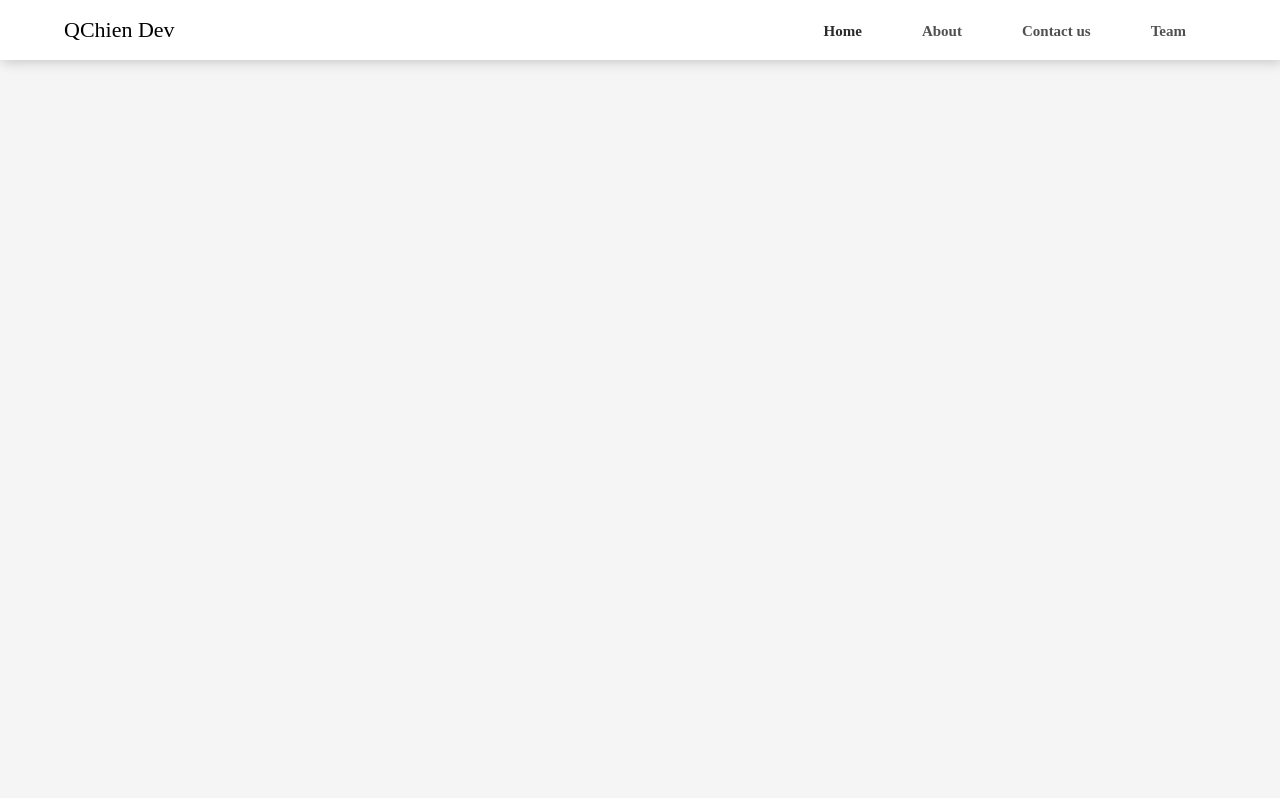
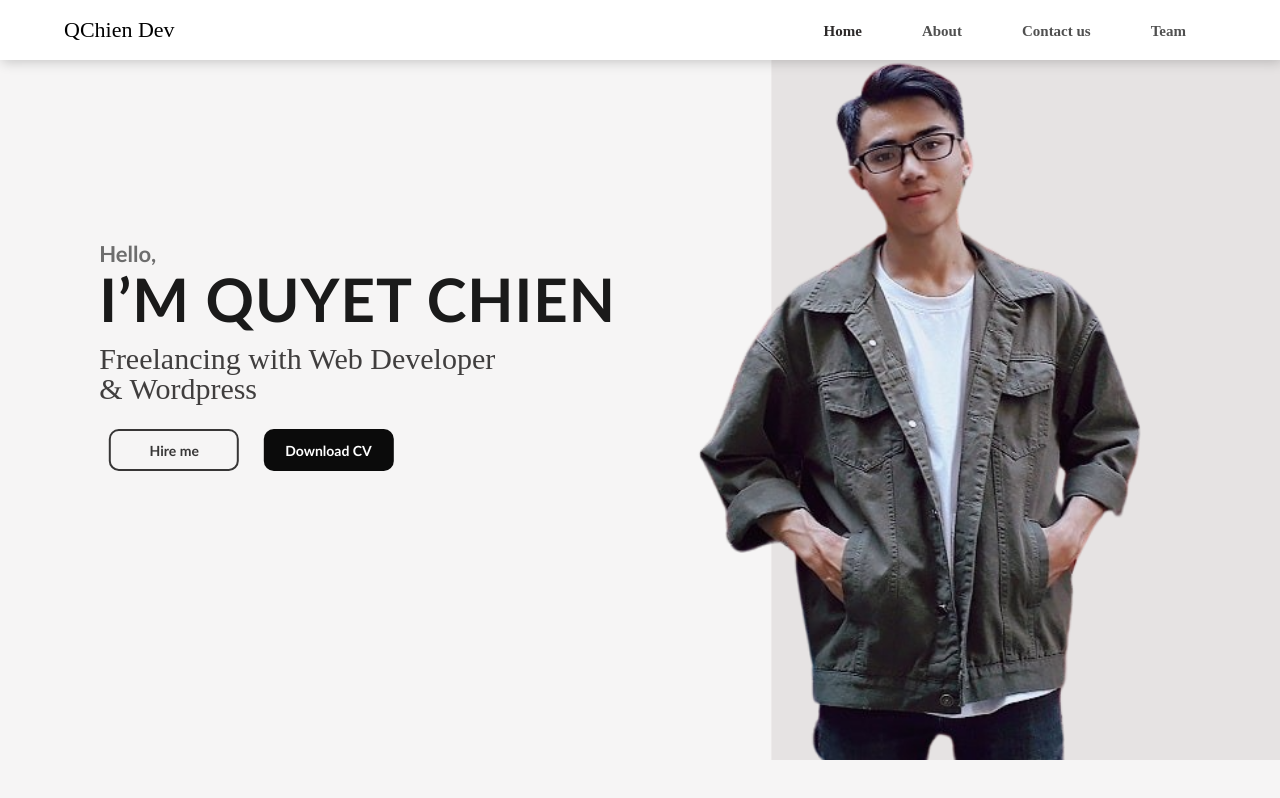
Before and after one commit to cqchien/Portfolio, a plain HTML site: page index.html in a window 1280 px wide. Drawn offline with Linux system fonts and the light colour scheme.

Commit message:
set text in sector header and set model in backgound

```diff
--- a/css/style.css
+++ b/css/style.css
@@ -11,9 +11,11 @@ body {
 ul {
   list-style: none;
 }
+
 a {
   text-decoration: none;
 }
+
 section {
   width: 100%;
   height: 95vh;
@@ -22,6 +24,7 @@ section {
   background-repeat: no-repeat;
   position: relative;
 }
+
 nav {
   display: flex;
   justify-content: space-between;
@@ -31,6 +34,7 @@ nav {
   box-shadow: 2px 2px 12px rgba(0, 0, 0, 0.2);
   padding: 0px 5%;
 }
+
 nav ul {
   display: flex;
 }
@@ -46,12 +50,93 @@ nav ul li a {
   font-size: 15px;
   font-weight: 700;
 }
+
 .logo {
   font-family: RoadTest;
   color: #000000;
   font-size: 22px;
 }
+
 .active {
   color: #2d2a2a;
   font-weight: bold;
 }
+
+.model {
+  height: 800px;
+  position: absolute;
+  bottom: 0px;
+  left: 50%;
+}
+
+.text-container p:nth-child(1) {
+  font-family: calibri;
+  font-weight: bold;
+  color: #6d6d6d;
+  font-size: 22px;
+}
+
+.text-container p:nth-child(2) {
+  font-family: calibri;
+  font-weight: bold;
+  letter-spacing: 1px;
+  color: #1a1a1a;
+  font-size: 60px;
+}
+
+.text-container p:nth-child(3) {
+  font-family: myriad pro regular;
+  color: #403e3e;
+  font-size: 30px;
+  line-height: 30px;
+}
+
+.text-container p {
+  margin: 45px 0px 25px;
+  line-height: 0px;
+}
+
+.text-container button {
+  width: 130px;
+  height: 42px;
+  border-radius: 10px;
+  font-family: calibri;
+  font-weight: bold;
+  font-size: 14px;
+  outline: none;
+  margin: 0px 10px;
+}
+
+.text-container {
+  position: absolute;
+  left: 13%;
+  top: 42%;
+  transform: translate(-13%, -42%);
+}
+
+.hire-btn {
+  border: 2px solid #373636;
+  color: #373636;
+  background-color: transparent;
+}
+
+.hire-btn:hover {
+  background-color: #0b0b0b;
+  color: #fff;
+}
+
+.down-cv {
+  background-color: #0b0b0b;
+  color: #fff;
+  border: none;
+}
+
+.down-cv:hover {
+  color: #373636;
+  background-color: transparent;
+  border: 2px solid #373636;
+}
+
+button:active {
+  transform: scale(1.1);
+}
--- a/index.html
+++ b/index.html
@@ -12,6 +12,12 @@
       href="https://fonts.googleapis.com/css?family=Poppins"
       rel="stylesheet"
     />
+
+    <!--using FontAwesome---------------->
+    <script
+      src="https://kit.fontawesome.com/c8e4d183c2.js"
+      crossorigin="anonymous"
+    ></script>
   </head>
   <body>
     <section>
@@ -26,9 +32,20 @@
           <li><a href="#">Contact us</a></li>
           <li><a href="#">Team</a></li>
         </ul>
-        <!--bars--------------->
-        <div class="toggle"></div>
       </nav>
+      <!--bars--------------->
+      <div class="toggle"></div>
+
+      <!--text----------------------->
+      <div class="text-container">
+        <p>Hello,</p>
+        <p>I&#8217;M QUYET CHIEN</p>
+        <p>Freelancing with Web Developer <br />& Wordpress</p>
+        <button class="hire-btn">Hire me</button>
+        <button class="down-cv">Download CV</button>
+      </div>
+      <!--model---------------------->
+      <img alt="model" class="model" src="images/model.png" />
     </section>
   </body>
 </html>
```
Also changed, not shown: images/bg-removebg-preview.png (deleted), images/bg.png (added), images/model.png (added).
